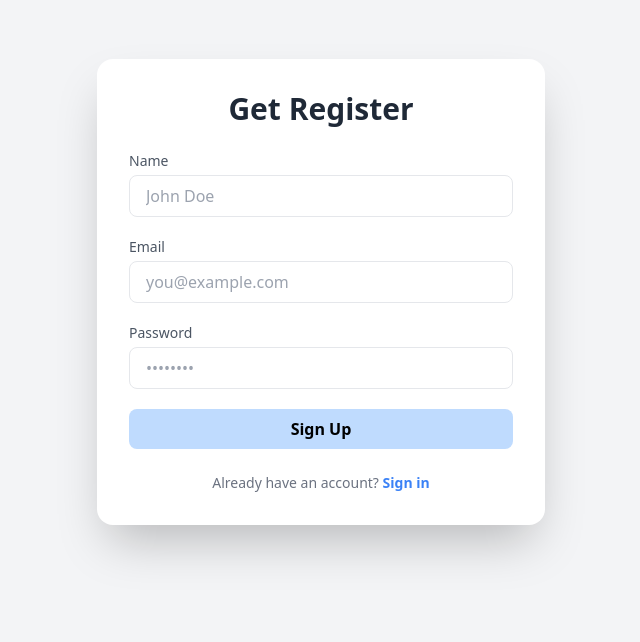
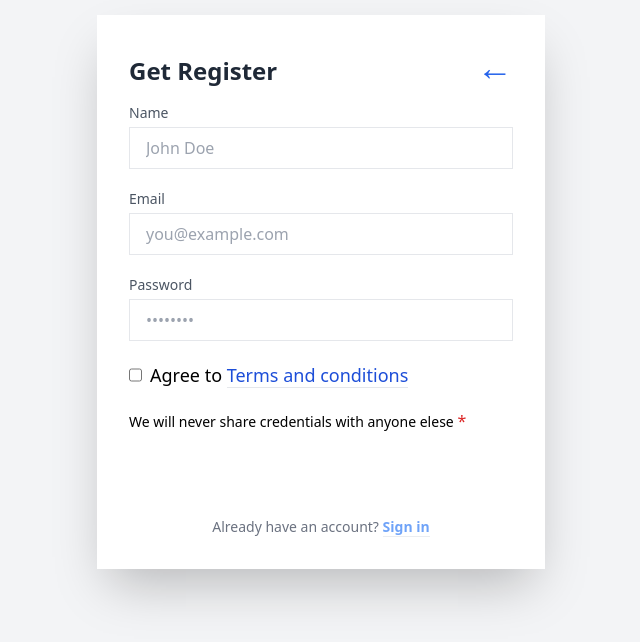
Before and after one commit to mubashar-mizA/inventory-control-next, a Next.js app: page /pages/register in a window 1280 px wide. Shown: the part 108-750 px from the top of the page, without its empty margins (319-959 px from the left). Built offline with nearby package versions, Linux system fonts and the light colour scheme.

Commit message:
updating  app/pages/register/page.jsx

```diff
--- a/app/pages/register/page.jsx
+++ b/app/pages/register/page.jsx
@@ -35,11 +35,23 @@ export default function RegisterPage() {
     };
 
     return (
-        <div className="flex min-h-screen items-center justify-center bg-gray-100 px-4">
-            <div className="w-full max-w-md rounded-2xl bg-white p-8 shadow-2xl">
-                <h2 className="mb-6 text-center text-3xl font-extrabold text-gray-800">
-                    Get Register
-                </h2>
+        <div className="flex min-h-screen items-center justify-center bg-gray-100 sm:px-4 p-0">
+            <div className="w-full max-w-md  bg-white p-8 shadow-2xl">
+
+                <div className='flex justify-between items-center mb-2'>
+
+                    <h2 className="text-2xl font-extrabold text-gray-800">
+                        Get Register
+                    </h2>
+                    <button
+                        type="button"
+                        onClick={() => router.back()}
+                        className="mb-2 text-blue-600  sm:text-4xl text-4xl flex items-center"
+                    >
+                        ←
+                    </button>
+                </div>
+
 
                 {error && (
                     <p className="mb-4 text-center text-sm text-red-600">{error}</p>
@@ -53,7 +65,7 @@ export default function RegisterPage() {
                             value={name}
                             onChange={(e) => setName(e.target.value)}
                             required
-                            className="w-full rounded-lg border px-4 py-2 outline-none focus:ring-2 focus:ring-blue-400"
+                            className="w-full  border px-4 py-2 outline-none focus:ring-2 focus:ring-blue-400"
                             placeholder="John Doe"
                         />
                     </div>
@@ -65,7 +77,7 @@ export default function RegisterPage() {
                             value={email}
                             onChange={(e) => setEmail(e.target.value)}
                             required
-                            className="w-full rounded-lg border px-4 py-2 outline-none focus:ring-2 focus:ring-blue-400"
+                            className="w-full  border px-4 py-2 outline-none focus:ring-2 focus:ring-blue-400"
                             placeholder="you@example.com"
                         />
                     </div>
@@ -77,23 +89,31 @@ export default function RegisterPage() {
                             value={password}
                             onChange={(e) => setPassword(e.target.value)}
                             required
-                            className="w-full rounded-lg border px-4 py-2 outline-none focus:ring-2 focus:ring-blue-400"
+                            className="w-full border px-4 py-2 outline-none focus:ring-2 focus:ring-blue-400"
                             placeholder="••••••••"
                         />
+                    </div>
+                    <div className='flex gap-2 text-sm md:text-lg'>
+                        <input type="checkbox" name="" id="" />
+                        <p>Agree to <a href="" className='border-b text-blue-700'>Terms and conditions</a></p>
+                    </div>
+                    <div className=''>
+                        <span className='text-sm'>We will never share credentials with anyone elese </span>
+                        <span className=' text-red-600 relative'>*</span>
                     </div>
 
                     <button
                         type="submit"
                         disabled={loading}
-                        className="w-full bg-blue-200 text-black font-bold py-2 rounded-lg hover:bg-blue-400 transition"
+                        className="w-full bg-gradient-to-b from-indigo-00 to-indigo-600 text-white font-bold py-2   transition"
                     >
                         {loading ? 'Registering...' : 'Sign Up'}
                     </button>
                 </form>
 
-                <p className="mt-6 text-center text-sm text-gray-500">
+                <p className="mt-6 text-center text-sm text-gray-500 ">
                     Already have an account?{" "}
-                    <a href="/pages/login" className="font-semibold text-blue-500 hover:underline">
+                    <a href="/pages/login" className="font-semibold text-blue-500 hover:underline animate-pulse border-b">
                         Sign in
                     </a>
                 </p>
```
